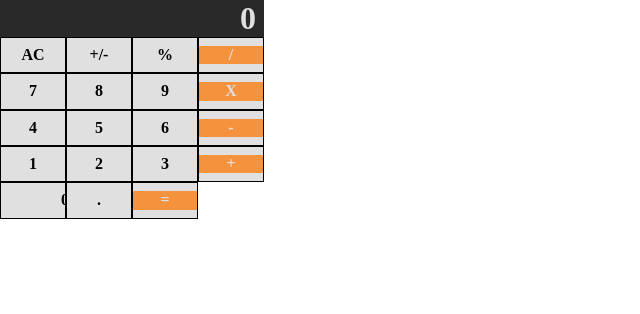
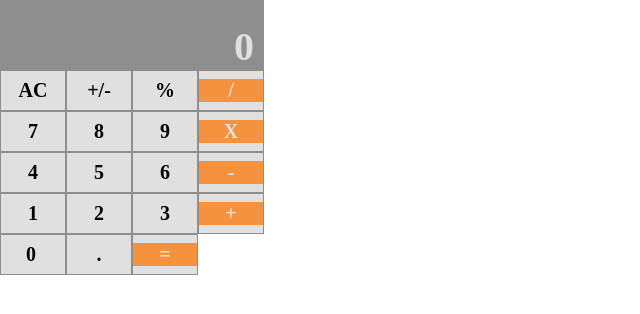
Before and after one commit to MHG16/calculator, a website: page index.html in a window 1280 px wide. Shown: the whole page, without its empty margins (0-640 px from the left). Drawn offline with nearby package versions, Linux system fonts and the light colour scheme.

Commit message:
made buttons, output area larger

```diff
--- a/styles/main.scss
+++ b/styles/main.scss
@@ -1,7 +1,7 @@
 body {
 	h1 {
 		color: #030303;
-		font-size: 1em;
+		font-size: 1.25em;
 		margin: 0;
 		text-align: center;
 	}
@@ -9,11 +9,12 @@ body {
 
 
 .output-area {
-	background-color: #292929;
+	background-color: #8E8E8E;
 	width: 16.50em;
+	padding-top: 1.5em;
 
 	h1 {
-		font-size: 2em;
+		font-size: 2.5em;
 		color: #E0E0E0;
 		text-align:right;
 		padding-right: .25em;
@@ -31,15 +32,17 @@ body {
 		float:left;
 		display:inline;
 		background-color: #E0E0E0;
-		border: 1px solid #000000;
+		border: 1px solid #8E8E8E;
 		padding: .5em 0;
+
+		.zero {
+			width: 8em;
+			text-align:left;
+			padding-left: 1.25em;
+		}
 }
 
 .operand {
 	background-color: #F5923E;
 	color: #E0E0E0;
 }
-
-.zero {
-	width: 8em;
-}
```
Also changed, not shown: styles/main.css, 1 other file.
